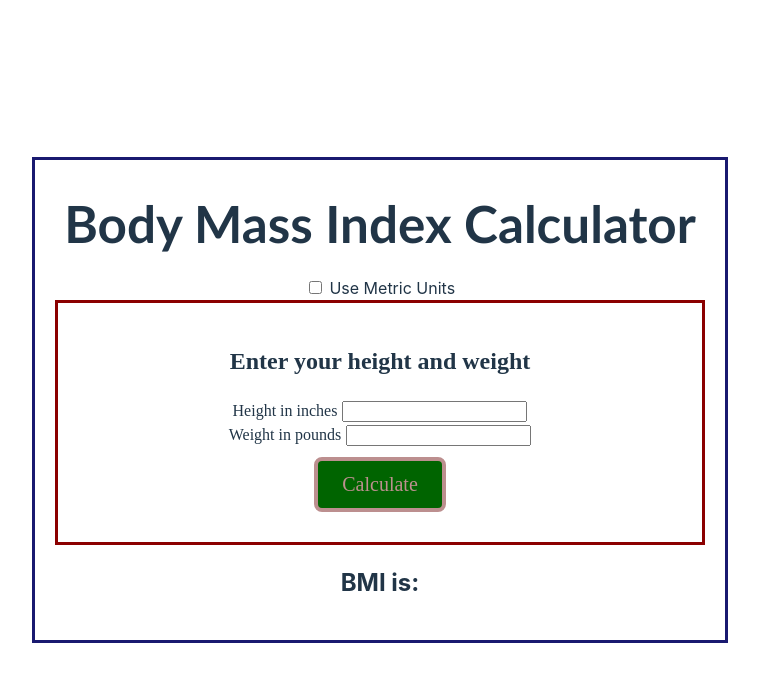
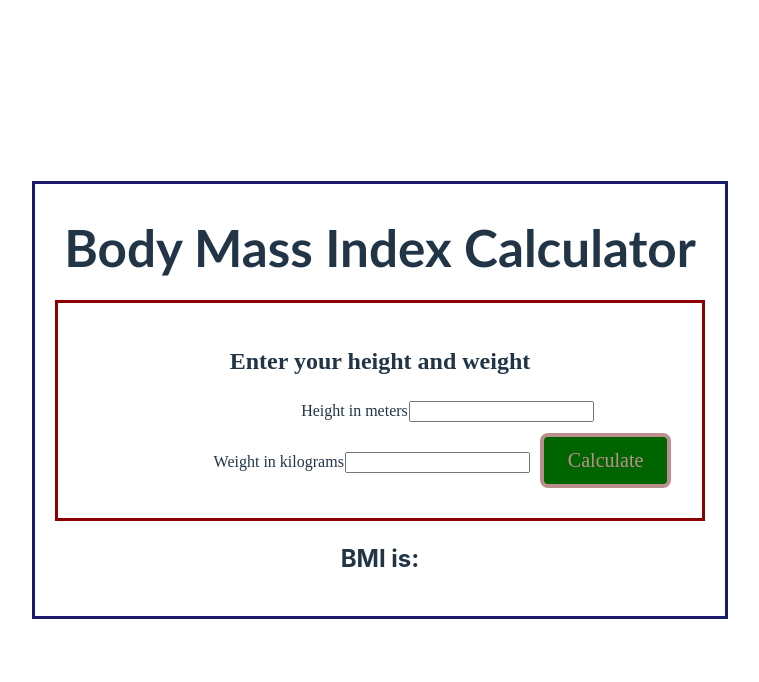
Before and after one commit to melissarobl/body-mass-index-app_Assign10, a Vue app: page / in a window 1280 px wide. Shown: the top 682 px of the page, without its empty margins (260-1019 px from the left). Built offline with nearby package versions, Linux system fonts and the light colour scheme.

Commit message:
giving up extra credit attempt. Back to regular assignment.

```diff
--- a/src/App.vue
+++ b/src/App.vue
@@ -6,7 +6,7 @@ import { ref } from 'vue'
 const bmiCalculated =  ref('')
 const heightInput = ref('')
 const weightInput = ref('')
-const metricUnitsChecked = ref(false)  //box not checked initially
+//const metricUnitsChecked = ref(false)  //box not checked initially
 
 function computeBmi( height, weight ) {  //arguments are the data provided in what was emitted from child
   //then use reactive data defined in app.vue (heightInput and weightInput)
@@ -25,10 +25,11 @@ function computeBmi( height, weight ) {  //arguments are the data provided in wh
 
     <h1>Body Mass Index Calculator</h1>
 
-    <label for="checkboxUnits">
-        <input type="checkbox" v-model="metricUnitsChecked">
-        Use Metric Units  <!--  -->
-    </label>
+<!--    <label for="checkboxUnits">-->
+<!--        <input type="checkbox" v-model="metricUnitsChecked">-->
+<!--        Use Metric Units  &lt;!&ndash;  &ndash;&gt;-->
+<!--    </label>-->
+
     <BodyMassIndexForm
       v-on:stats-entered="computeBmi"
     ></BodyMassIndexForm>
--- a/src/components/BodyMassIndexForm.vue
+++ b/src/components/BodyMassIndexForm.vue
@@ -1,9 +1,9 @@
 <script setup>
-import { ref, defineEmits, defineProps } from 'vue' //declare reactive state
+import { ref, defineEmits } from 'vue' //declare reactive state
 
-const props = defineProps({
-  metricUnitsChecked: Boolean
-})
+// const props = defineProps({
+//   metricUnitsChecked: Boolean
+// })
 
 //Create two reactive data and use v-model to connect with the form.
  const heightEntered = ref('')
@@ -27,26 +27,33 @@ function statsEntered() {
 // use a function to emit event
 
 
+</script>
 
-</script>
+
 
 <template>
   <div id="enterHeightWeight"> <!-- Show a form for the user to enter their height in meters, and weight in kilograms.  -->
     <h2>Enter your height and weight</h2>
 
-    <div v-if="props.metricUnitsChecked">
-      <label for="heightEntered" id="numberBox">Height in meters</label>
-      <input v-model="heightEntered" id="heightEntered">
-      <label for="weightEntered" id="numberBox">Weight in kilograms</label>
-      <input v-model="weightEntered" id="weightEntered">
-    </div>
+          <label for="heightEntered" id="numberBox">Height in meters</label>
+          <input v-model="heightEntered" id="heightEntered">
+          <label for="weightEntered" id="numberBox">Weight in kilograms</label>
+          <input v-model="weightEntered" id="weightEntered">
 
-    <div v-else>
-      <label for="heightEntered" id="numberBox"> Height in inches </label>
-      <input v-model="heightEntered" id="heightEntered">
-      <label for="weightEntered" id="numberBox"> Weight in pounds  </label>
-      <input v-model="weightEntered" id="weightEntered">
-    </div>
+
+<!--    <div v-if="props.metricUnitsChecked">-->
+<!--      <label for="heightEntered" id="numberBox">Height in meters</label>-->
+<!--      <input v-model="heightEntered" id="heightEntered">-->
+<!--      <label for="weightEntered" id="numberBox">Weight in kilograms</label>-->
+<!--      <input v-model="weightEntered" id="weightEntered">-->
+<!--    </div>-->
+
+<!--    <div v-else>-->
+<!--      <label for="heightEntered" id="numberBox">Height in inches</label>-->
+<!--      <input v-model="heightEntered" id="heightEntered">-->
+<!--      <label for="weightEntered" id="numberBox">Weight in pounds</label>-->
+<!--      <input v-model="weightEntered" id="weightEntered">-->
+<!--    </div>-->
 
 
 
```
